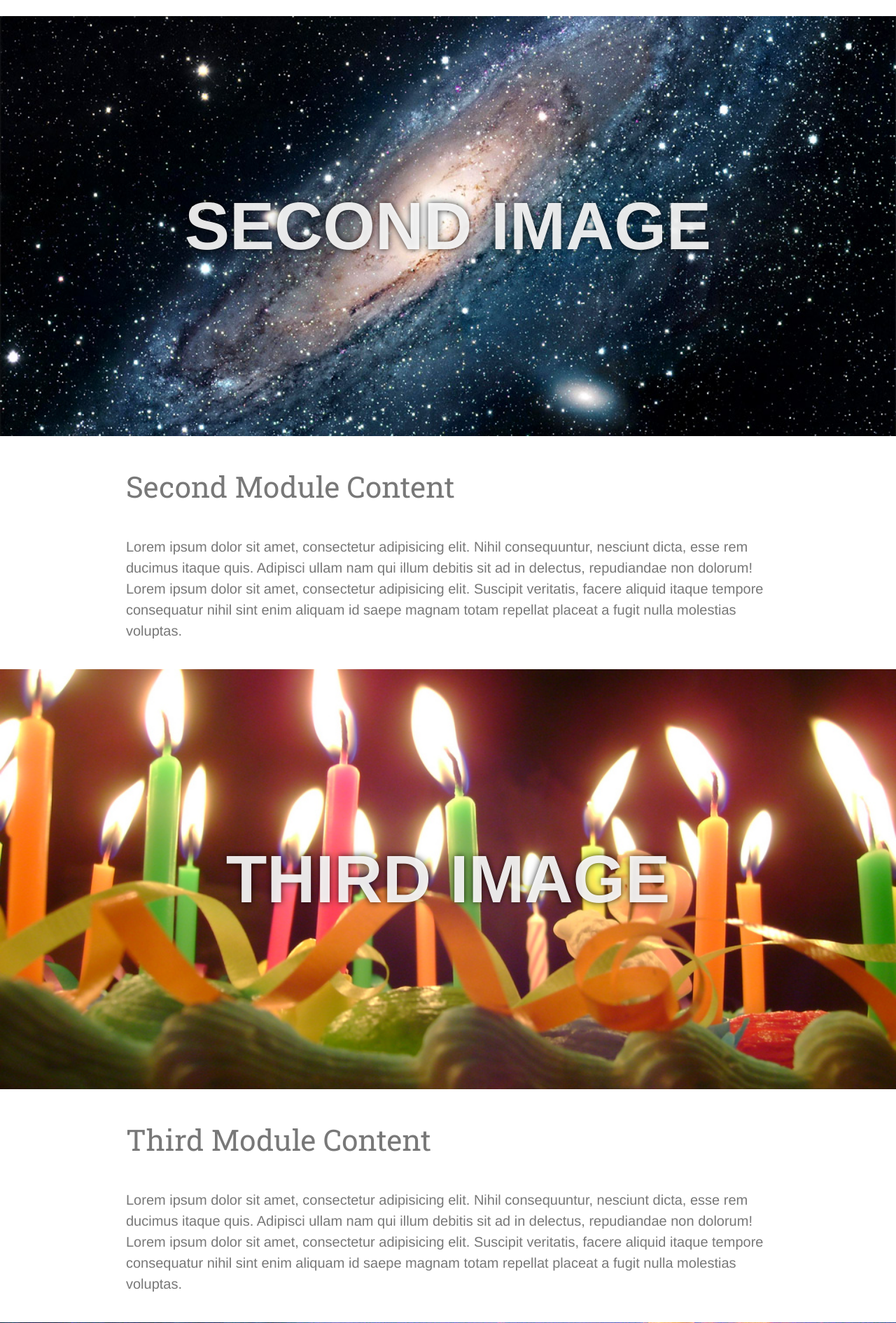
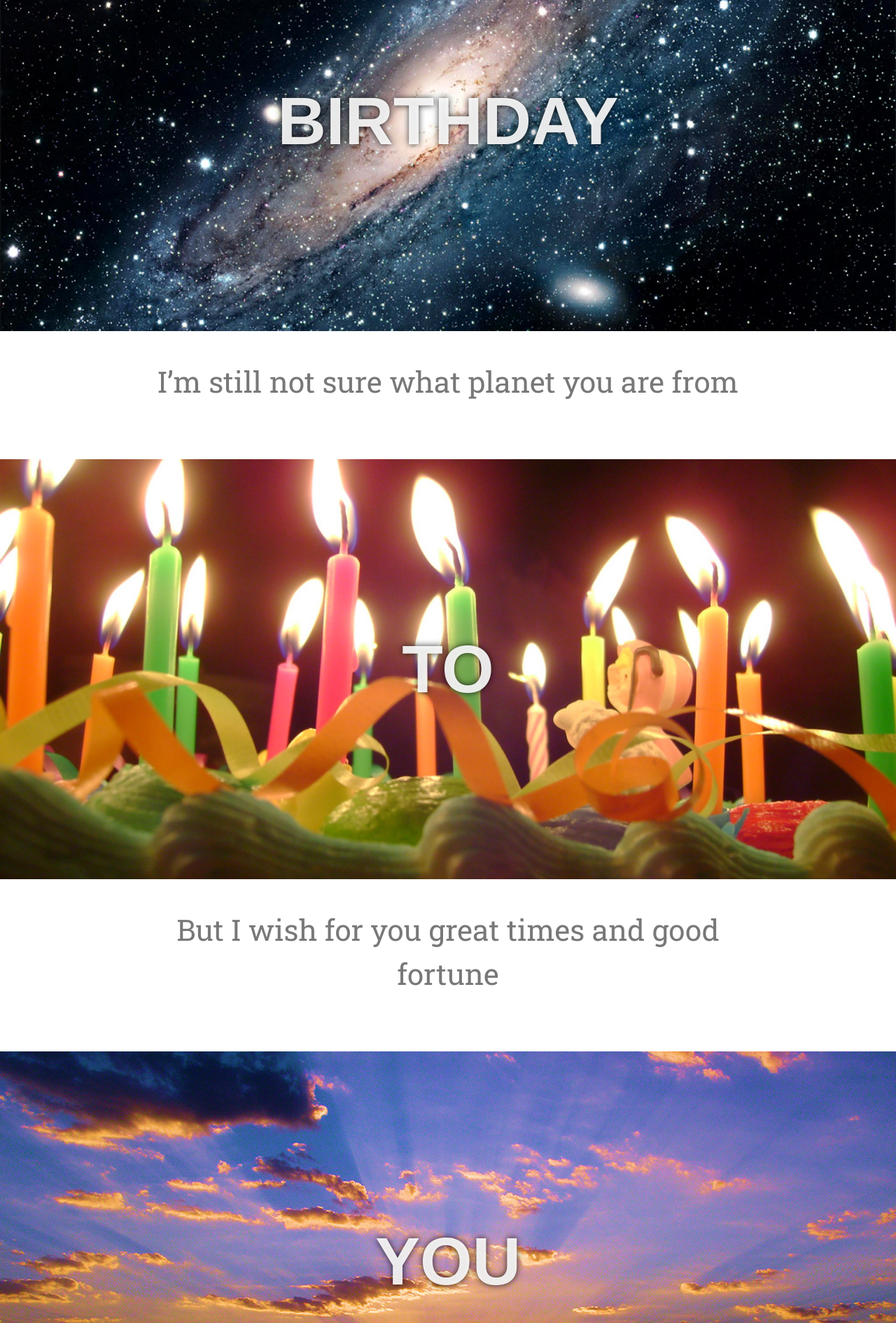
Before and after one commit to bgroveben/my_api, a plain HTML site: page simple-parallax-effect-source/my_parallax.html in a window 1280 px wide. Shown: the part 910-2800 px from the top of the page at 70% size. Drawn offline with Linux system fonts and the light colour scheme.

Commit message:
Finish parallax scroll birthday card template

```diff
--- a/simple-parallax-effect-source/css/style.css
+++ b/simple-parallax-effect-source/css/style.css
@@ -8,6 +8,7 @@ section.module h2 {
   margin-bottom: 40px;
   font-family: "Roboto Slab", serif;
   font-size: 30px;
+  text-align: center;
 }
 section.module p {
   margin-bottom: 40px;
--- a/simple-parallax-effect-source/my_parallax.html
+++ b/simple-parallax-effect-source/my_parallax.html
@@ -26,53 +26,52 @@
 
       <section class="module parallax parallax-1">
         <div class="container">
-          <h1>First Image</h1>
+          <h1>Happy</h1>
         </div>
       </section>
 
       <section class="module content">
         <div class="container">
-          <h2>First Module Content</h2>
+          <h2>Happy Birthday to a special kind of Weirdo</h2>
+          <!--
           <p>Lorem ipsum dolor sit amet, consectetur adipisicing elit. Nihil consequuntur, nesciunt dicta, esse rem ducimus itaque quis. Adipisci ullam nam qui illum debitis sit ad in delectus, repudiandae non dolorum! Lorem ipsum dolor sit amet, consectetur adipisicing elit. Suscipit veritatis, facere aliquid itaque tempore consequatur nihil sint enim aliquam id saepe magnam totam repellat placeat a fugit nulla molestias voluptas.</p>
+          -->
         </div>
       </section>
 
       <section class="module parallax parallax-2">
         <div class="container">
-          <h1>Second Image</h1>
+          <h1>Birthday</h1>
         </div>
       </section>
 
       <section class="module content">
         <div class="container">
-          <h2>Second Module Content</h2>
-          <p>Lorem ipsum dolor sit amet, consectetur adipisicing elit. Nihil consequuntur, nesciunt dicta, esse rem ducimus itaque quis. Adipisci ullam nam qui illum debitis sit ad in delectus, repudiandae non dolorum! Lorem ipsum dolor sit amet, consectetur adipisicing elit. Suscipit veritatis, facere aliquid itaque tempore consequatur nihil sint enim aliquam id saepe magnam totam repellat placeat a fugit nulla molestias voluptas.</p>
+          <h2>I’m still not sure what planet you are from</h2>
         </div>
       </section>
 
       <section class="module parallax parallax-3">
         <div class="container">
-          <h1>Third Image</h1>
+          <h1>To</h1>
         </div>
       </section>
 
       <section class="module content">
         <div class="container">
-          <h2>Third Module Content</h2>
-          <p>Lorem ipsum dolor sit amet, consectetur adipisicing elit. Nihil consequuntur, nesciunt dicta, esse rem ducimus itaque quis. Adipisci ullam nam qui illum debitis sit ad in delectus, repudiandae non dolorum! Lorem ipsum dolor sit amet, consectetur adipisicing elit. Suscipit veritatis, facere aliquid itaque tempore consequatur nihil sint enim aliquam id saepe magnam totam repellat placeat a fugit nulla molestias voluptas.</p>
+          <h2>But I wish for you great times and good fortune</h2>
         </div>
       </section>
 
       <section class="module parallax parallax-4">
         <div class="container">
-          <h1>Fourth Image</h1>
+          <h1>You</h1>
         </div>
       </section>
 
       <section class="module content">
         <div class="container">
-          <h2>Fourth Module Content</h2>
-          <p>Lorem ipsum dolor sit amet, consectetur adipisicing elit. Nihil consequuntur, nesciunt dicta, esse rem ducimus itaque quis. Adipisci ullam nam qui illum debitis sit ad in delectus, repudiandae non dolorum! Lorem ipsum dolor sit amet, consectetur adipisicing elit. Suscipit veritatis, facere aliquid itaque tempore consequatur nihil sint enim aliquam id saepe magnam totam repellat placeat a fugit nulla molestias voluptas.</p>
+          <h2>And happiness for many years to come</h2>
         </div>
       </section>
 
```
